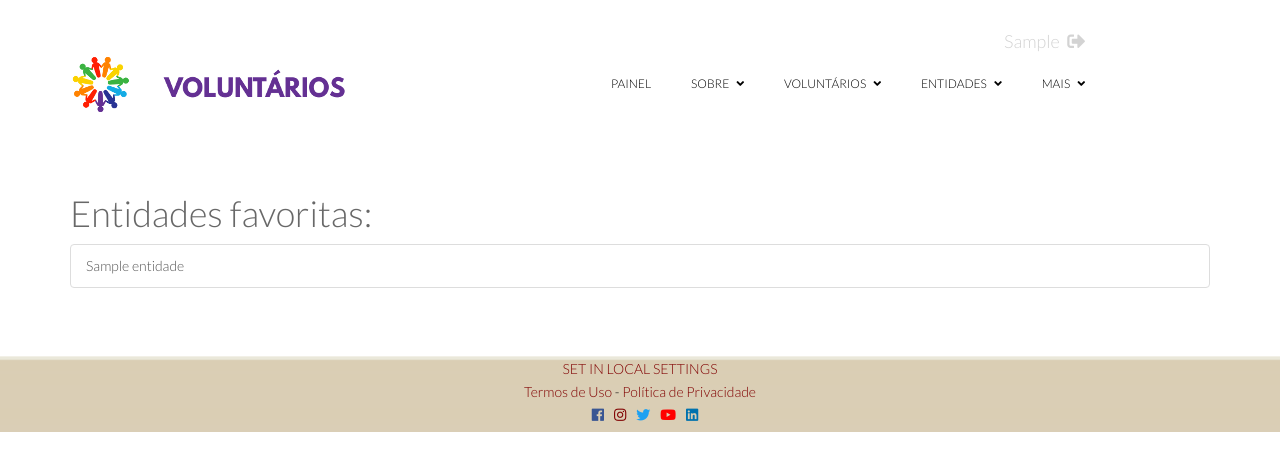
After one commit to regiov/voluntarios, a Django app: page /entidades_favoritas/ in a window 1280 px wide. The commit adds this page. Shown: the top 471 px of the page. Run offline with Django 3.2, Linux system fonts and the light colour scheme; a user stored in the database is signed in; tables that the repository leaves empty hold one stand-in row (values such as "Sample post"); parts of the project's set-up code (start-up, migrations or seed data) failed here and were passed over; some libraries are stand-ins or nearby versions.

Commit message:
Funcionalidade que permite voluntarios adicionarem entidades aos favoritos

```diff
--- a/vol/models.py
+++ b/vol/models.py
@@ -1557,3 +1557,11 @@ class Cidade(models.Model):
 
     def __str__(self):
         return self.nome
+
+class EntidadeFavorita(models.Model):
+    entidade = models.ForeignKey(Entidade, on_delete=models.CASCADE)
+    voluntario = models.ForeignKey(Voluntario, on_delete=models.CASCADE)
+    momento = models.DateTimeField(u'Momento', default=timezone.now)
+
+    class Meta:
+        unique_together = ('entidade', 'voluntario')
--- a/vol/static/css/vol-2.8.css
+++ b/vol/static/css/vol-2.8.css
@@ -329,4 +329,17 @@ a.link-externo::after {
 #testimonials h1.title {
     margin-bottom: 25px;
 }
+.favorite-heart {
+    cursor: pointer;
+    color: black;
+    font-size: 22px;
+    margin-top: 5px;
+}
+.not-favorite {
+    color: black(0, 0, 0);
+}
+.favorite {
+    color: red;
+}
+
 /* ------ */
--- a/vol/templates/vol/base.html
+++ b/vol/templates/vol/base.html
@@ -122,6 +122,7 @@ https://shapebootstrap.net/item/1524992-triangle-free-responsive-multipurpose-te
                                 <li><a href="{% url 'busca_entidades' %}">Busca de entidades</a></li>
                                 <li><a href="{% url 'busca_voluntarios' %}" rel="nofollow">Encontre voluntários</a></li>
                                 <li><a href="{% url 'django.contrib.flatpages.views.flatpage' url='leis/' %}">Leis</a></li>
+                                {% if user.is_voluntario %}<li><a href="{% url 'entidades_favoritas' %}">Entidades favoritas</a></li>{% endif %}
                             </ul>
                         </li>
                         <li class="dropdown"><a href="#">Mais <i class="fa fa-angle-down"></i></a>
--- /dev/null
+++ b/vol/templates/vol/exibe_entidades_favoritas.html
@@ -0,0 +1,16 @@
+{% extends "vol/base_nosidebar.html" %}
+{% block content %}
+
+<h1>Entidades favoritas:</h1>
+
+<div class="list-group">
+    {% for entidade in entidades_favoritas %}
+        {% for i in entidade %}
+            <a href="/entidade/{{i.id}}/" class="list-group-item list-group-item-action">
+                {{ i.nome_fantasia }}
+            </a>
+        {% endfor %}
+    {% endfor %}
+</div>
+
+{% endblock content %}
--- a/vol/views.py
+++ b/vol/views.py
@@ -34,7 +34,7 @@ from django.utils import timezone
 from django.utils.http import urlencode
 from django.apps import apps
 
-from .models import Voluntario, AreaTrabalho, AreaAtuacao, Entidade, VinculoEntidade, Necessidade, AreaInteresse, Telefone, Email, RemocaoUsuario, AtividadeAdmin, Usuario, ForcaTarefa, Conteudo, AcessoAConteudo, FraseMotivacional, NecessidadeArtigo, TipoArtigo, AnotacaoEntidade, Funcao, UFS, TermoAdesao, PostagemBlog, Cidade, Estado
+from .models import Voluntario, AreaTrabalho, AreaAtuacao, Entidade, VinculoEntidade, Necessidade, AreaInteresse, Telefone, Email, RemocaoUsuario, AtividadeAdmin, Usuario, ForcaTarefa, Conteudo, AcessoAConteudo, FraseMotivacional, NecessidadeArtigo, TipoArtigo, AnotacaoEntidade, Funcao, UFS, TermoAdesao, PostagemBlog, Cidade, Estado, EntidadeFavorita
 
 from allauth.account.models import EmailAddress
 
@@ -1459,9 +1459,14 @@ def exibe_entidade(request, id_entidade):
     entidade.hit()
     necessidades = entidade.necessidade_set.all().order_by('-data_solicitacao')
     now = datetime.datetime.now()
+    voluntario_id = request.user.voluntario.id
+    entidade_id = entidade.id
+    entidade_favorita = EntidadeFavorita.objects.filter(voluntario_id=voluntario_id, entidade_id=entidade_id).first()
+    is_favorite = entidade_favorita is not None
     context = {'entidade': entidade,
                'agora': now,
-               'necessidades': necessidades}
+               'necessidades': necessidades,
+               'is_favorite': is_favorite}
     template = loader.get_template('vol/exibe_entidade.html')
     return HttpResponse(template.render(context, request))
 
@@ -2604,3 +2609,45 @@ def retorna_cidades(request):
         return JsonResponse(lista_cidades, safe = False)
     except Estado.DoesNotExist:
         raise Http404
+
+@login_required
+def adicionar_entidade_favorita(request):
+    try:
+        entidade_id = request.GET.get("entidade_id")
+        voluntario_id = request.GET.get("voluntario_id")
+        entidade_existente = EntidadeFavorita.objects.filter(entidade_id=entidade_id,voluntario_id=voluntario_id)
+        if entidade_existente.exists():
+            print("Entidade ja favoritada,deletando..")
+            entidade_existente.delete()
+            return HttpResponse(200)
+        else:
+            print("Entidade não favoritada,adicionando aos favoritos...")
+            entidade_favorita = EntidadeFavorita(
+                entidade_id=entidade_id,
+                voluntario_id=voluntario_id,
+            )
+            entidade_favorita.save()
+            print("Entidade salva como favorita")
+            return HttpResponse(200)
+    except:
+        print("error in view adicionar_entidade_favorita")
+
+def entidades_favoritas(request):
+    metodos = ['GET']
+    if request.method not in (metodos):
+        return HttpResponseNotAllowed(metodos)
+    try:
+        voluntario_id = request.user.voluntario.id
+        id_entidades_favoritas = EntidadeFavorita.objects.filter(voluntario_id=voluntario_id).values('entidade_id')
+        entidades_favoritas = []
+        for entidade_id in id_entidades_favoritas:
+            entidade = list(Entidade.objects.filter(id=entidade_id['entidade_id']).values('nome_fantasia','id'))
+            entidades_favoritas.append(entidade)
+        context = {
+            "entidades_favoritas": entidades_favoritas,
+            "voluntario_id": voluntario_id
+        }
+        template = loader.get_template('vol/exibe_entidades_favoritas.html')
+        return HttpResponse(template.render(context, request))
+    except:
+        return HttpResponse("Usuário não registrado como voluntário ou não encontrado no sistema")
--- a/website/urls.py
+++ b/website/urls.py
@@ -168,7 +168,11 @@ urlpatterns = [
     # Charada
     re_path(r'^'+chr(120)+chr(100)+chr(101)+chr(118)+'$', views.exibir_charada),
 
-    path('retorna_cidades/', views.retorna_cidades, name='retorna_cidades')
+    path('retorna_cidades/', views.retorna_cidades, name='retorna_cidades'),
+
+    path('adicionar_entidade_favorita/', views.adicionar_entidade_favorita,name="adicionar_entidade_favorita"),
+
+    path('entidades_favoritas/', views.entidades_favoritas,name="entidades_favoritas")
 ]
 
 if settings.DEBUG:
```
Also changed, not shown: vol/templates/vol/exibe_entidade.html (+49 -0 lines).
